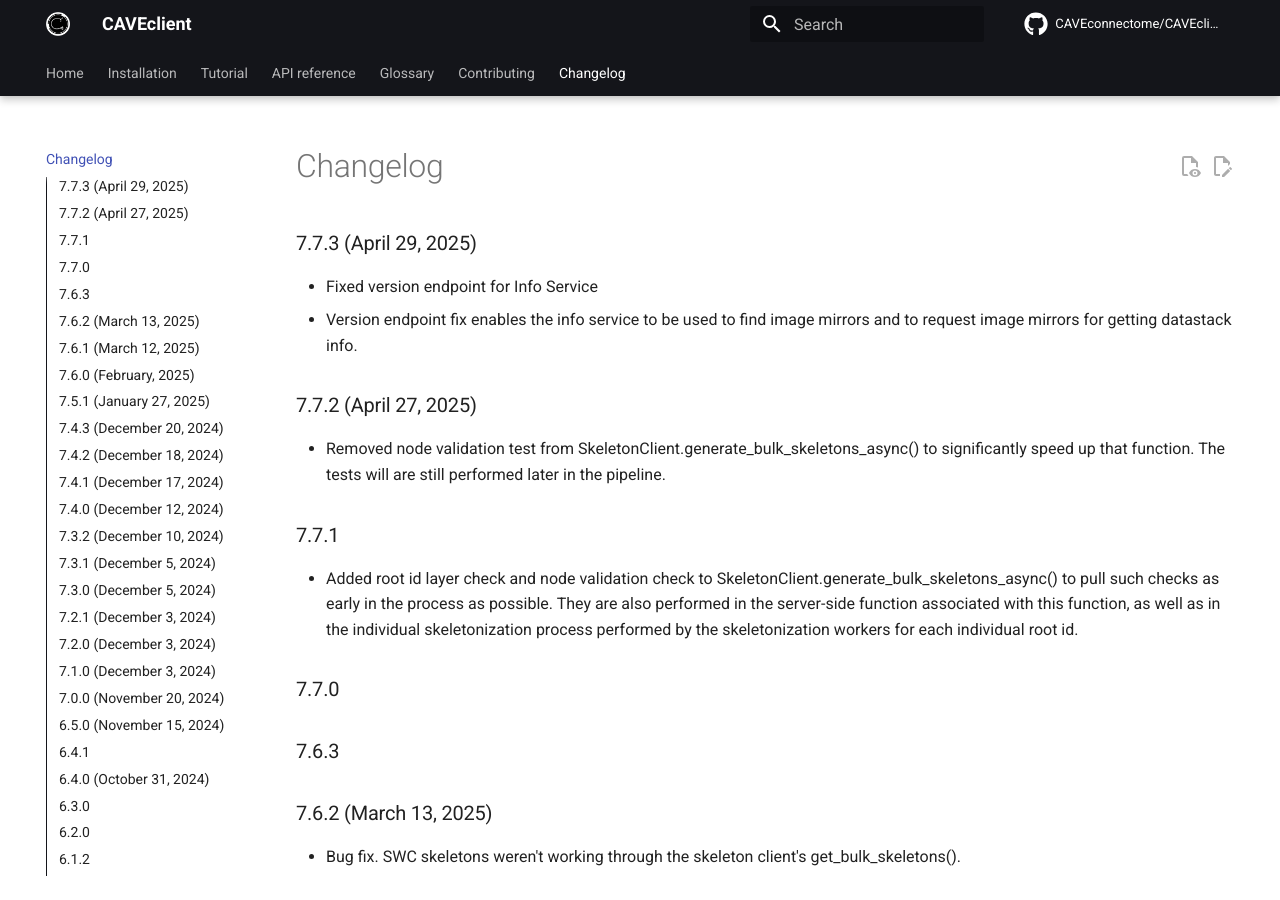
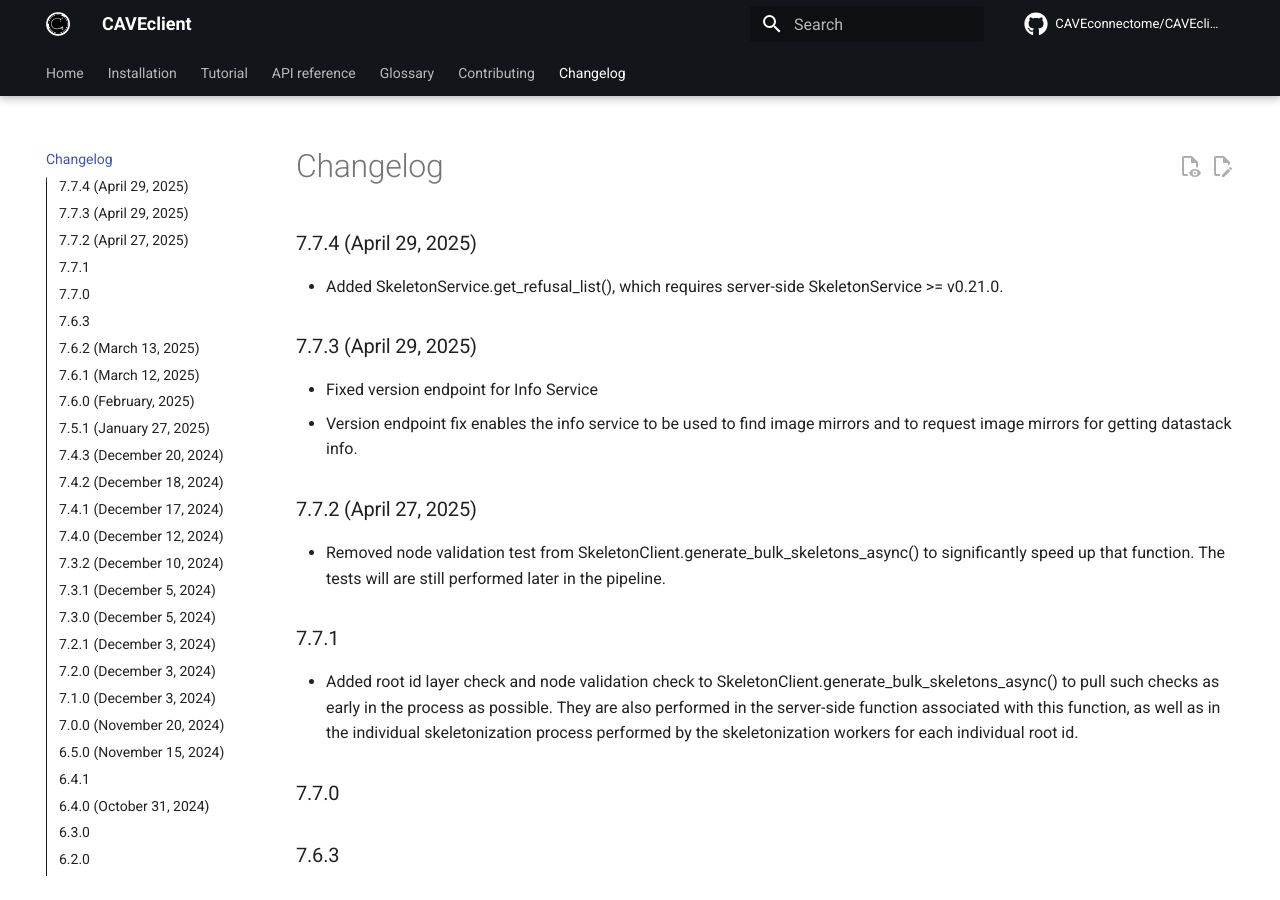
Before and after one commit to CAVEconnectome/CAVEclient, an MkDocs documentation site: the page built from docs/changelog.md, in a window 1280 px wide and 900 px high. Built offline with MkDocs 1.6.1 and Material for MkDocs 9.7.7, drawn with Linux system fonts in a browser that asks for light colours; comment, search, counter and statistics services are not loaded.

Commit message:
Update changelog.md

```diff
--- a/docs/changelog.md
+++ b/docs/changelog.md
@@ -1,6 +1,9 @@
 ---
 title: Changelog
 ---
+## 7.7.4 (April 29, 2025)
+- Added SkeletonService.get_refusal_list(), which requires server-side SkeletonService >= v0.21.0.
+
 ## 7.7.3 (April 29, 2025)
 - Fixed version endpoint for Info Service
 - Version endpoint fix enables the info service to be used to find image mirrors and to request image mirrors for getting datastack info.
```
